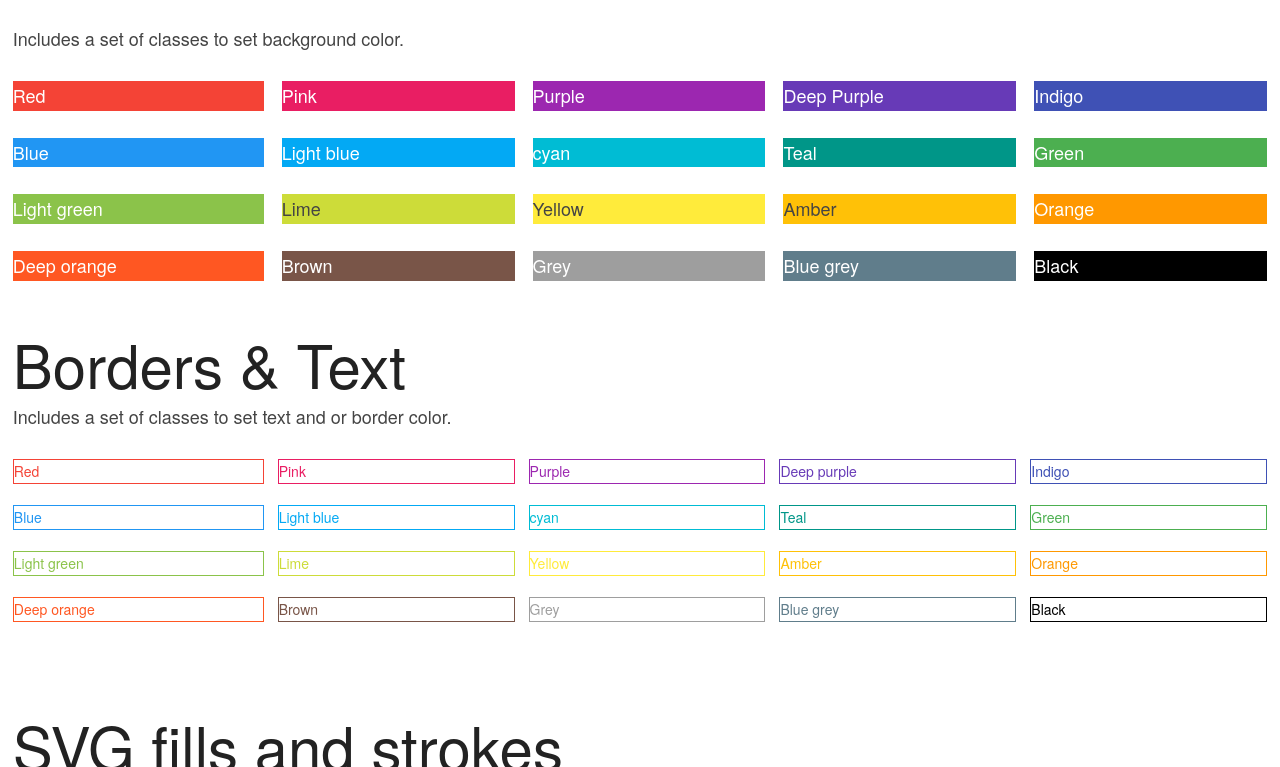
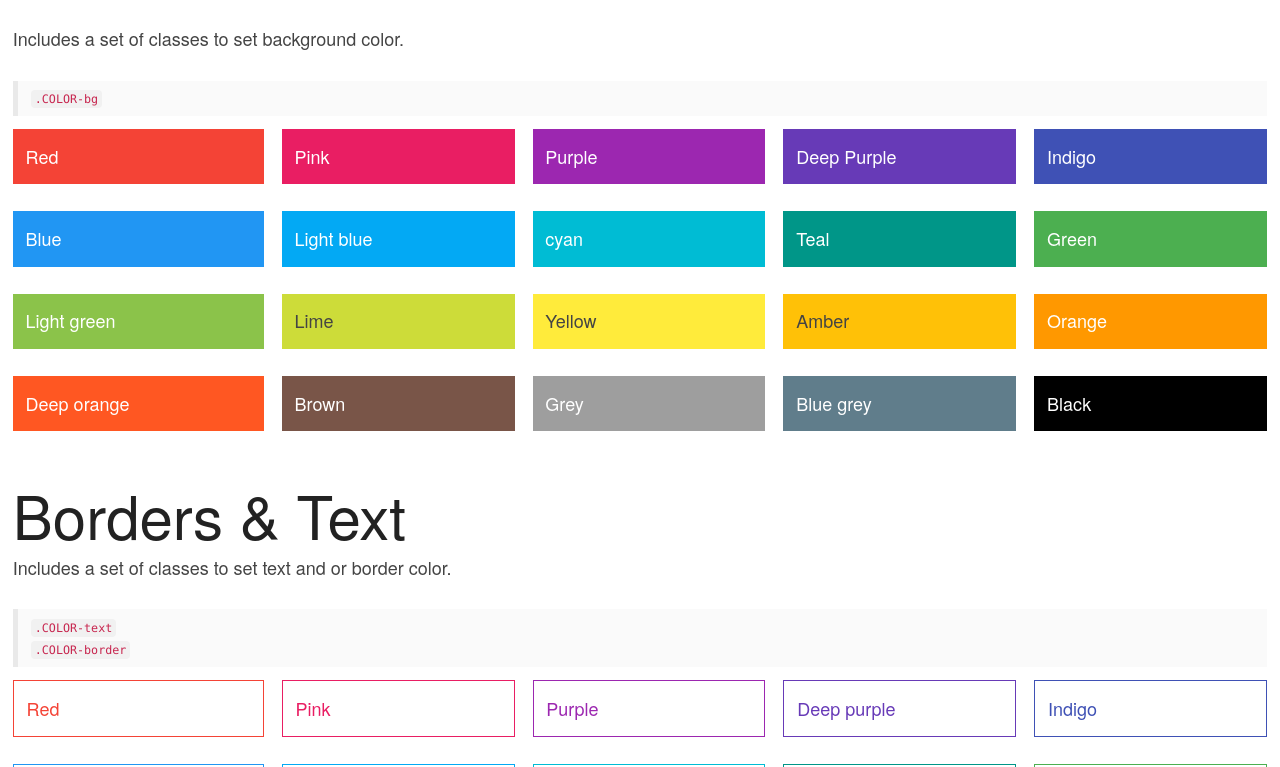
Before and after one commit to ionlyseespots/ambient-design, a website: page design-patterns/colors.html in a window 1280 px wide. Shown: the part 673-1440 px from the top of the page. Drawn offline with Linux system fonts and the light colour scheme.

Commit message:
html and docs

```diff
--- a/assets/css/styles.css
+++ b/assets/css/styles.css
@@ -1,10 +1,8 @@
-.color-palette {
+/* Ambient color doc styles */
+.color-palette ul {
     color: hsla(0, 0%, 100%, 0.87);
     font-size: 14px;
     font-weight: 500;
-}
-.color-palette p {
-    border: 1px solid;
 }
 .color-group h1 {
     display: none;
@@ -28,8 +26,6 @@
 .color-palette .dark-strong {
     color: hsl(0, 0%, 0%);
 }
-
-
 .color-palette .color-group li, .color-palette .color-group:last-child li {
     list-style-type: none;
 
@@ -37,3 +33,10 @@
 .color-palette .color-group li.color, .color-palette .color-group:last-child li.color {
     padding: 15px;
 }
+.backgrounds [am-col] p, .borders-and-text [am-col] p {
+    padding: 1vw;
+
+}
+.borders-and-text [am-col] p {
+    border: 1px solid;
+}
--- a/design-patterns/colors.html
+++ b/design-patterns/colors.html
@@ -53,7 +53,7 @@
                 Ambient colors are inspired by the Material palette and are designed to work alongside Material.
             </p>
         </header>
-        <section am-layout="gutter padding portrait-100" am-padding>
+        <section am-layout="gutter padding portrait-100" am-padding class="backgrounds">
             <h1>
                  Backgrounds
             </h1>
@@ -63,6 +63,9 @@
             <p>
                 Includes a set of classes to set background color.
             </p>
+            <blockquote>
+                <code>.COLOR-bg</code>
+            </blockquote>
             <div am-row>
                 <div am-col>
                     <p class="red-bg white-text">
@@ -172,14 +175,18 @@
                 </div>
             </div>
         </section>
-        <section am-layout="gutter padding portrait-100" am-padding>
+        <section am-layout="gutter padding portrait-100" am-padding class="borders-and-text">
             <h1>
                 Borders & Text
             </h1>
             <p>
                 Includes a set of classes to set text and or border color.
             </p>
-            <div am-row class="color-palette">
+            <blockquote>
+                <code>.COLOR-text</code><br />
+                <code>.COLOR-border</code>
+            </blockquote>
+            <div am-row>
                 <div am-col>
                     <p class="red-border red-text">
                         Red
@@ -206,7 +213,7 @@
                     </p>
                 </div>
             </div>
-            <div am-row class="color-palette">
+            <div am-row>
                 <div am-col>
                     <p class="blue-border blue-text">
                         Blue
@@ -233,7 +240,7 @@
                     </p>
                 </div>
             </div>
-            <div am-row class="color-palette">
+            <div am-row>
                 <div am-col>
                     <p class="light-green-border light-green-text">
                         Light green
@@ -260,7 +267,7 @@
                     </p>
                 </div>
             </div>
-            <div am-row class="color-palette">
+            <div am-row>
                 <div am-col>
                     <p class="deep-orange-border deep-orange-text">
                         Deep orange
@@ -285,9 +292,6 @@
                     <p class="black-border black-text">
                         Black
                     </p>
-                    <p class="white-border white-text">
-                        White
-                    </p>
                 </div>
             </div>
         </section>
@@ -298,6 +302,10 @@
             <p>
                 Includes a set of classes to set fills and or strokes.
             </p>
+            <blockquote>
+                <code>.COLOR-fill</code><br />
+                <code>.COLOR-stroke</code>
+            </blockquote>
         </section>
     </article>
     <article class="color-palette">
@@ -305,6 +313,9 @@
             <h1>
                 Material palette
             </h1>
+            <p>
+                The Material palette is available as LESS variables.
+            </p>
         </header>
         <section am-padding class="color-group">
             <h1>
--- a/less/core/colors.less
+++ b/less/core/colors.less
@@ -22,7 +22,7 @@
 //      .red(6, text);
 //    }
 //    .example-background {
-//      .red(7, bg);
+//      .red(2, bg);
 //    }
 //
 
```
